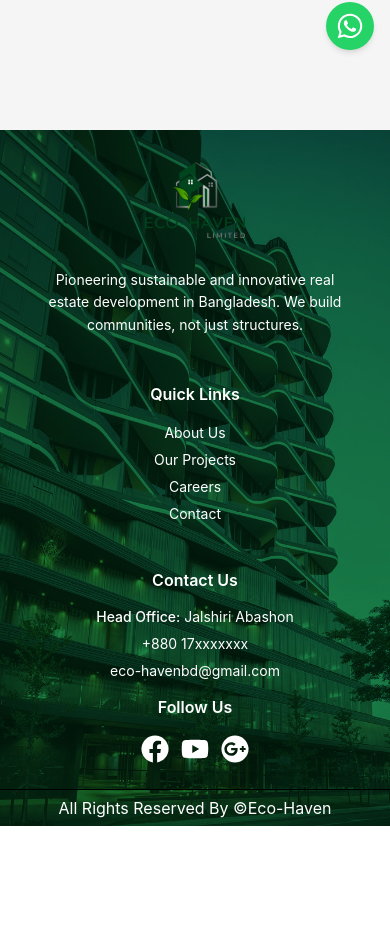
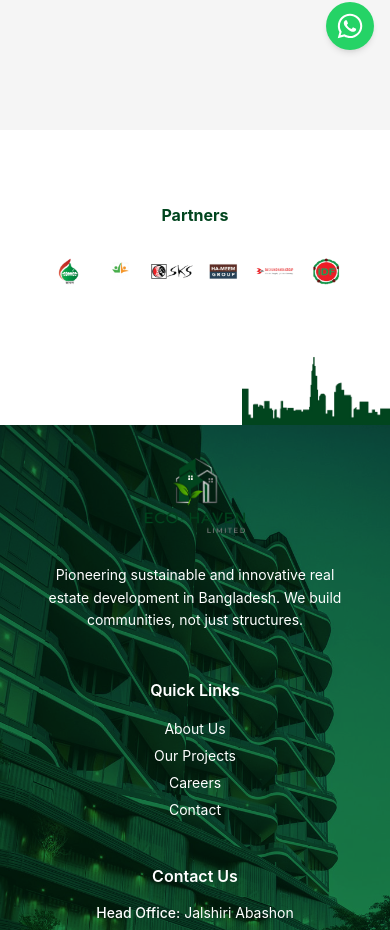
Before and after one commit to propertyinvestmentsolutionbd-svg/ecoHaven_front, a Next.js app: page / in a window 390 px wide. Shown: the part 778-1708 px from the top of the page. Before the commit the page ends 1604 px from the top, so only its background shows below. Built offline with nearby package versions, Linux system fonts and the light colour scheme.

Commit message:
partner section

```diff
--- a/src/app/globals.css
+++ b/src/app/globals.css
@@ -38,24 +38,7 @@ a {
 .ant-card {
   box-shadow: 0 1px 3px 0 rgba(0, 0, 0, 0.1), 0 1px 2px 0 rgba(0, 0, 0, 0.06);
 }
-/* Smooth transitions for loading spinner */
-.loading-enter {
-  opacity: 0;
-}
 
-.loading-enter-active {
-  opacity: 1;
-  transition: opacity 200ms ease-in;
-}
-
-.loading-exit {
-  opacity: 1;
-}
-
-.loading-exit-active {
-  opacity: 0;
-  transition: opacity 200ms ease-out;
-}
 /* Ensure loader always covers the entire viewport from the first paint */
 .loader-overlay {
   position: fixed;
@@ -100,3 +83,92 @@ a {
     width: 100%;
   }
 }
+/* //////////////////////////////////// */
+.partner-background {
+  background-color: #fff;
+  background-image: url("/partnerB.png");
+  background-repeat: no-repeat;
+  background-position: bottom right;
+  background-size: auto 40%;
+  height: 50vh;
+  min-height: 400px;
+  display: flex;
+  flex-direction: column;
+  justify-content: center;
+  align-items: center;
+  font-size: 2rem;
+  color: #01451e;
+  font-weight: 600;
+  position: relative;
+}
+
+.partners-title {
+  margin-top: -90px;
+  text-align: center;
+  font-size: clamp(1.5rem, 4vw, 2.5rem);
+}
+
+.partners-image-container {
+  margin: 50px 0 0px;
+  width: 100%;
+  max-width: 500px;
+  display: flex;
+  justify-content: center;
+}
+
+.partners-image {
+  width: 100%;
+  height: auto;
+  max-width: 500px;
+}
+
+/* Tablet */
+@media (max-width: 768px) {
+  .partner-background {
+    height: 40vh;
+    min-height: 300px;
+    background-size: auto 30%;
+  }
+
+  .partners-title {
+    margin-top: -60px;
+    font-size: 1.8rem;
+  }
+
+  .partners-image-container {
+    margin: 30px 20px;
+    max-width: 400px;
+  }
+}
+
+/* Mobile */
+@media (max-width: 480px) {
+  .partner-background {
+    height: 35vh;
+    min-height: 250px;
+    background-size: auto 25%;
+  }
+
+  .partners-title {
+    margin-top: -40px;
+    font-size: 1rem;
+    margin-bottom: 10px;
+  }
+
+  .partners-image-container {
+    margin: 20px 15px;
+    max-width: 300px;
+  }
+}
+
+/* Large screens */
+@media (min-width: 1200px) {
+  .partner-background {
+    height: 60vh;
+    min-height: 500px;
+  }
+
+  .partners-image-container {
+    max-width: 600px;
+  }
+}
--- a/src/app/layout.js
+++ b/src/app/layout.js
@@ -5,6 +5,7 @@ import { Layout } from "antd";
 import "./globals.css";
 import PageLoader from "@/components/common/PageLoader";
 import Footer from "@/components/Layout/Footer";
+import Partners from "@/components/Landing/Partners";
 
 const { Content } = Layout;
 const inter = Inter({ subsets: ["latin"] });
@@ -23,6 +24,7 @@ export default function RootLayout({ children }) {
             <Header />
             <PageLoader />
             {children}
+            <Partners />
             <Footer />
           </Layout>
         </StyledComponentsRegistry>
--- /dev/null
+++ b/src/components/Landing/Partners.js
@@ -0,0 +1,20 @@
+"use client";
+
+import Image from "next/image";
+
+export default function Partners() {
+  return (
+    <div className="partner-background">
+      <h2 className="partners-title">Partners</h2>
+      <div className="partners-image-container">
+        <Image
+          src="/partners.png"
+          alt="partners"
+          width={500}
+          height={100}
+          className="partners-image"
+        />
+      </div>
+    </div>
+  );
+}
--- a/src/components/Layout/Footer.js
+++ b/src/components/Layout/Footer.js
@@ -105,7 +105,7 @@ export default function Footer() {
 
       {/* WhatsApp Floating */}
       <a
-        href="https://wa.me/8801993517649"
+        href="https://wa.me/88017xxxxxxx"
         target="_blank"
         rel="noopener noreferrer"
         className="whatsapp-float"
--- a/src/contexts/LoadingContext.js
+++ /dev/null
@@ -1,29 +0,0 @@
-// src/contexts/LoadingContext.js
-"use client";
-
-import LoadingSpinner from "@/components/common/LoadingSpinner";
-import { createContext, useContext, useState } from "react";
-
-const LoadingContext = createContext();
-
-export function LoadingProvider({ children }) {
-  const [loading, setLoading] = useState(false);
-
-  const showLoading = () => setLoading(true);
-  const hideLoading = () => setLoading(false);
-
-  return (
-    <LoadingContext.Provider value={{ loading, showLoading, hideLoading }}>
-      {children}
-      {loading && <LoadingSpinner />}
-    </LoadingContext.Provider>
-  );
-}
-
-export const useLoading = () => {
-  const context = useContext(LoadingContext);
-  if (!context) {
-    throw new Error("useLoading must be used within a LoadingProvider");
-  }
-  return context;
-};
--- a/src/hooks/useLoading.js
+++ /dev/null
@@ -1,36 +0,0 @@
-// src/hooks/useLoading.js
-"use client";
-
-import { useState, useCallback } from "react";
-
-export default function useLoading() {
-  const [loading, setLoading] = useState(false);
-
-  const startLoading = useCallback(() => {
-    setLoading(true);
-  }, []);
-
-  const stopLoading = useCallback(() => {
-    setLoading(false);
-  }, []);
-
-  const withLoading = useCallback(
-    async (asyncFunction) => {
-      startLoading();
-      try {
-        const result = await asyncFunction();
-        return result;
-      } finally {
-        stopLoading();
-      }
-    },
-    [startLoading, stopLoading]
-  );
-
-  return {
-    loading,
-    startLoading,
-    stopLoading,
-    withLoading,
-  };
-}
```
Also changed, not shown: public/partnerB.png (added), public/partners.png (added).
